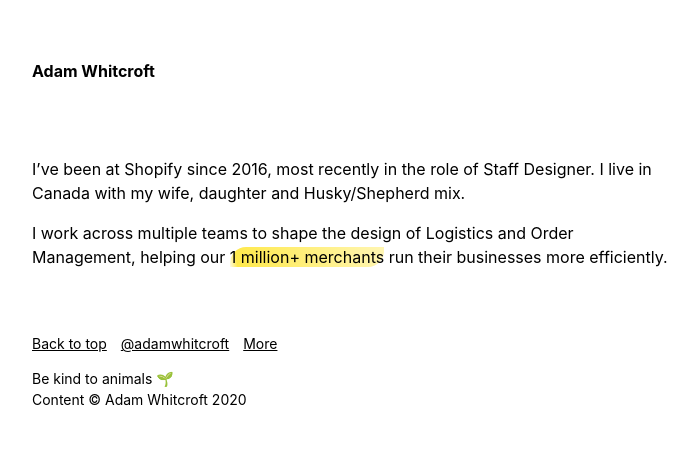
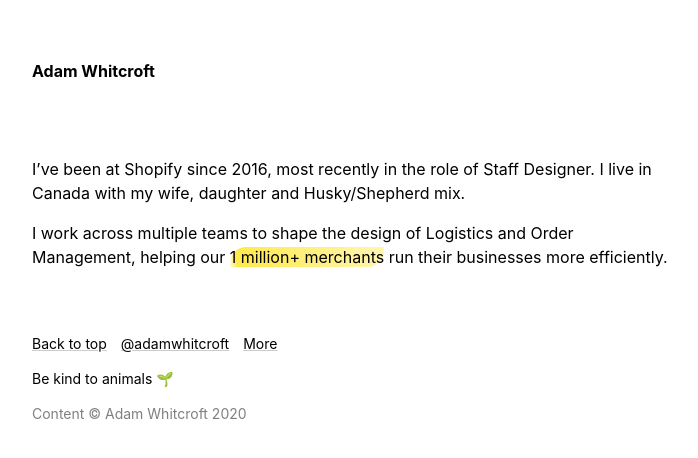
Before and after one commit to AdamWhitcroft/adamwhitcroft.github.io, a Jekyll site: the page built from index.md, in a window 1280 px wide. Shown: the top 458 px of the page, without its empty margins (288-986 px from the left). Built offline with Jekyll 4.4.1, drawn with Linux system fonts in a browser that asks for light colours; some web fonts are replaced.

Commit message:
minor type tweaks, anchor styles

```diff
--- a/_includes/footer.html
+++ b/_includes/footer.html
@@ -7,5 +7,5 @@
 		{% endfor %}
 	</ul>
 	<p>Be kind to animals 🌱</p>
-	<p>Content &copy; Adam Whitcroft {{ site.time | date: '%Y' }}</p>
+	<p class="subdued">Content &copy; Adam Whitcroft {{ site.time | date: '%Y' }}</p>
 </footer>
--- a/_includes/header.html
+++ b/_includes/header.html
@@ -1,7 +1,7 @@
 <header role="banner clearfix">
 	<h1>
 		{% if page.class != "home" %}
-		<a href="/" alt="">&larr;</a>Home
+		<a href="/" alt="" class="subdued">&larr;</a>Home
 		{% else %}
 		Adam Whitcroft
 		{% endif %}
--- a/_sass/_style.scss
+++ b/_sass/_style.scss
@@ -22,7 +22,6 @@
     padding-bottom: $measure;
 
     a {
-        color: rgba($color, .5);
         font-weight: normal;
         text-decoration: none;
         margin-right: 1em;
@@ -51,7 +50,7 @@
 
     span {
         border-radius: 1em 0 1em 0;
-        background: linear-gradient(-100deg, rgba(255, 224, 0, 0.3), rgba(255, 224, 0, 0.7) 95%, rgba(255, 224, 0, 0.1));
+        background: linear-gradient(-100deg, $hi1, $hi2 95%, $hi3);
     }
 
 }
@@ -62,7 +61,6 @@
     padding-bottom: $measure;
 
     p {
-        margin: 0;
         font-size: .875em;
     }
 
--- a/_sass/_type.scss
+++ b/_sass/_type.scss
@@ -4,7 +4,18 @@
 }
 
 a {
-    color: $accent;
+    color: $color;
+    text-decoration-color: rgba($color, 0.2);
+
+    &:hover {
+        color: blue;
+        text-decoration-color: blue;
+    }
+
+}
+
+.subdued {
+    color: rgba($color, 0.5);
 }
 
 blockquote {
--- a/_sass/_variables.scss
+++ b/_sass/_variables.scss
@@ -2,18 +2,16 @@
 
 $background: white;
 $color: black;
-$accent: black;
 
 /* Type */
 
 $font: 'Inter', sans-serif;
 
 /* Structure */
+
 $measure: 3em;
-$percent-large: 20%;
-$percent-medium: 15%;
 
-/* Responsive */
-
-$breakpoint-medium: 960px;
-$breakpoint-small: 720px;
+/* Highlighter */
+$hi1: rgba(255, 224, 0, 0.3);
+$hi2: rgba(255, 224, 0, 0.7);
+$hi3: rgba(255, 224, 0, 0.1);
```
